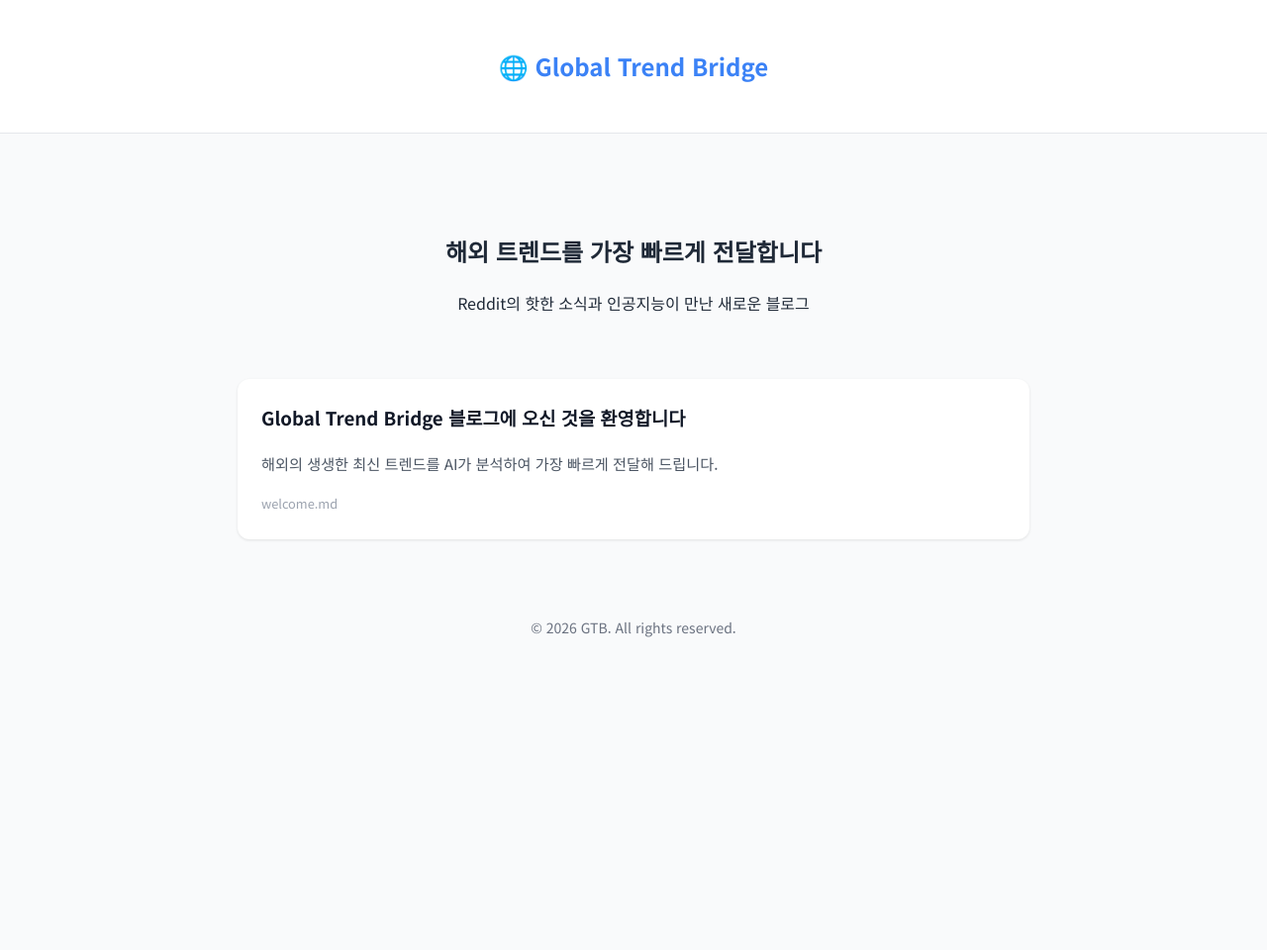
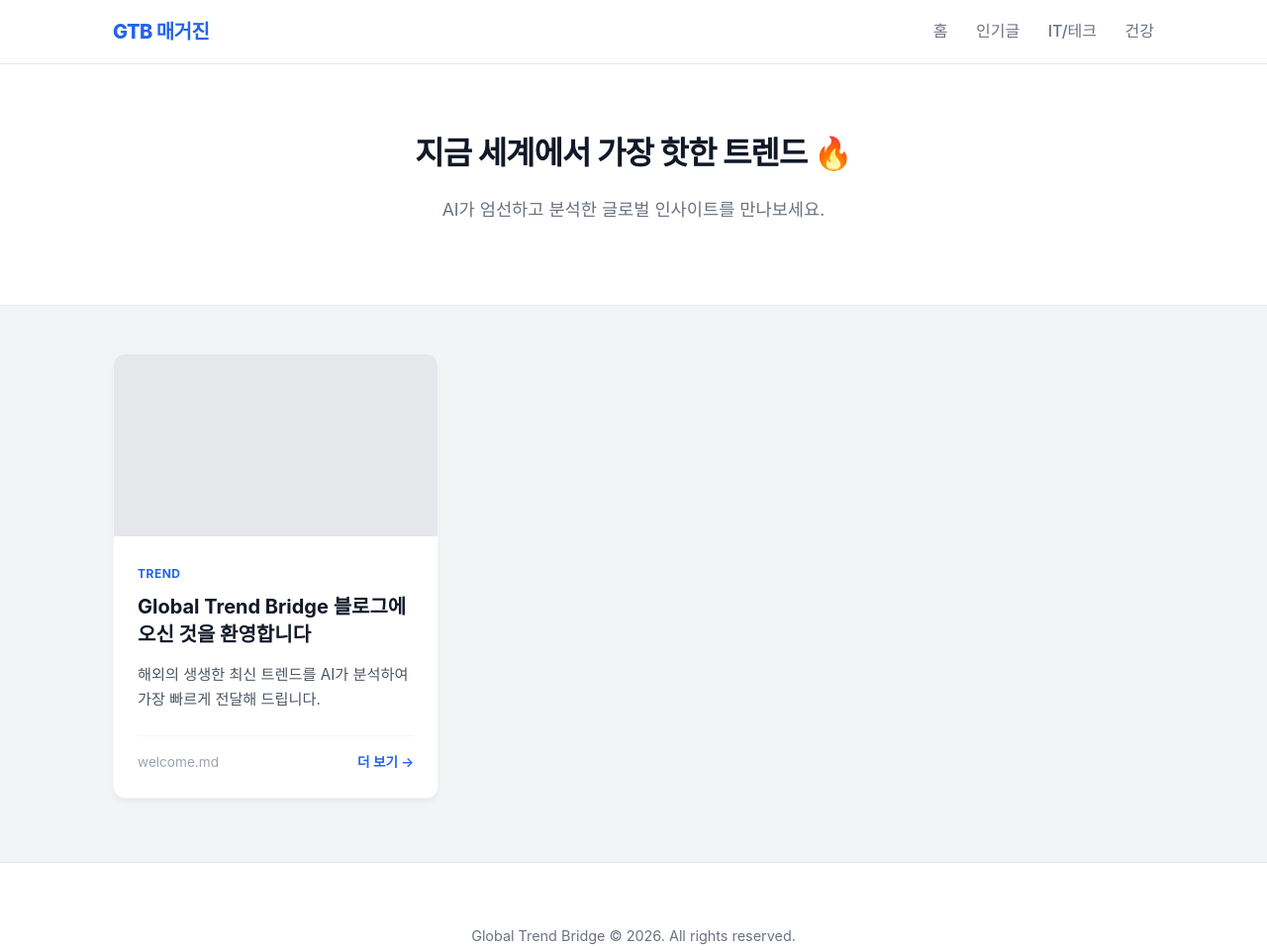
Before and after one commit to dorisurararara-crypto/auto_blog, an Astro site: page / in a window 1280 px wide. Shown: the whole page at 99% size. Before the commit the page ends 800 px from the top, so only its background shows below. Built offline with nearby package versions, Linux system fonts and the light colour scheme; Astro itself is replaced by a stand-in of ours; a web font is replaced by a local one.

Commit message:
Design Update: Modern magazine style with Pretendard font

```diff
--- a/src/layouts/Layout.astro
+++ b/src/layouts/Layout.astro
@@ -6,58 +6,92 @@ const { title = "Global Trend Bridge" } = Astro.props;
 	<head>
 		<meta charset="utf-8" />
 		<link rel="icon" type="image/svg+xml" href="/favicon.svg" />
-		<meta name="viewport" content="width=device-width" />
+		<meta name="viewport" content="width=device-width, initial-scale=1" />
 		<meta name="generator" content={Astro.generator} />
 		<title>{title}</title>
+		<link rel="stylesheet" as="style" crossorigin href="https://cdn.jsdelivr.net/gh/orioncactus/pretendard@v1.3.9/dist/web/static/pretendard.min.css" />
 		<style is:global>
-			@import url('https://fonts.googleapis.com/css2?family=Noto+Sans+KR:wght@400;700&display=swap');
 			:root {
-				--primary: #3b82f6;
-				--text-dark: #1f2937;
-				--bg-light: #f9fafb;
+				--primary: #2563eb;
+				--text-main: #111827;
+				--text-sub: #6b7280;
+				--bg-body: #f3f4f6;
+				--bg-card: #ffffff;
 			}
 			body {
-				font-family: 'Noto Sans KR', sans-serif;
-				background-color: var(--bg-light);
-				color: var(--text-dark);
+				font-family: 'Pretendard', -apple-system, BlinkMacSystemFont, system-ui, Roboto, sans-serif;
+				background-color: var(--bg-body);
+				color: var(--text-main);
 				margin: 0;
 				line-height: 1.6;
+				-webkit-font-smoothing: antialiased;
 			}
+			* { box-sizing: border-box; }
+			a { text-decoration: none; color: inherit; transition: color 0.2s; }
+
 			.container {
-				max-width: 800px;
+				max-width: 1100px;
 				margin: 0 auto;
-				padding: 2rem;
+				padding: 0 1.5rem;
 			}
+
+			/* Header */
 			header {
+				background: rgba(255, 255, 255, 0.95);
+				backdrop-filter: blur(10px);
+				border-bottom: 1px solid #e5e7eb;
+				position: sticky;
+				top: 0;
+				z-index: 100;
+				padding: 1rem 0;
+			}
+			.header-inner {
+				display: flex;
+				justify-content: space-between;
+				align-items: center;
+			}
+			.logo {
+				font-size: 1.25rem;
+				font-weight: 800;
+				color: var(--primary);
+				letter-spacing: -0.5px;
+			}
+			.nav-links a {
+				margin-left: 1.5rem;
+				font-weight: 500;
+				color: var(--text-sub);
+			}
+			.nav-links a:hover { color: var(--primary); }
+
+			/* Footer */
+			footer {
 				background: white;
-				border-bottom: 1px solid #e5e7eb;
-				padding: 1rem 0;
+				border-top: 1px solid #e5e7eb;
+				padding: 3rem 0;
+				margin-top: 4rem;
 				text-align: center;
-			}
-			header h1 {
-				margin: 0;
-				color: var(--primary);
-				font-size: 1.5rem;
-			}
-			footer {
-				text-align: center;
-				padding: 2rem 0;
-				color: #6b7280;
-				font-size: 0.875rem;
+				color: var(--text-sub);
+				font-size: 0.9rem;
 			}
 		</style>
 	</head>
 	<body>
 		<header>
-			<div class="container">
-				<h1>🌐 Global Trend Bridge</h1>
+			<div class="container header-inner">
+				<a href="/" class="logo">GTB 매거진</a>
+				<nav class="nav-links">
+					<a href="/">홈</a>
+					<a href="#">인기글</a>
+					<a href="#">IT/테크</a>
+					<a href="#">건강</a>
+				</nav>
 			</div>
 		</header>
-		<main class="container">
+		<main>
 			<slot />
 		</main>
 		<footer>
-			<p>&copy; 2026 GTB. All rights reserved.</p>
+			<p>Global Trend Bridge &copy; 2026. All rights reserved.</p>
 		</footer>
 	</body>
 </html>
--- a/src/pages/index.astro
+++ b/src/pages/index.astro
@@ -3,62 +3,114 @@ import Layout from '../layouts/Layout.astro';
 import { getCollection } from 'astro:content';
 
 const allPosts = await getCollection('blog');
-// 최신순 정렬
 allPosts.sort((a, b) => b.id.localeCompare(a.id));
 ---
 
-<Layout title="Global Trend Bridge - 최신 트렌드">
-	<section class="hero">
-		<h2>해외 트렌드를 가장 빠르게 전달합니다</h2>
-		<p>Reddit의 핫한 소식과 인공지능이 만난 새로운 블로그</p>
-	</section>
+<Layout title="GTB 매거진 - 트렌드의 최전선">
+	<div class="hero-section">
+		<div class="container">
+			<h2>지금 세계에서 가장 핫한 트렌드 🔥</h2>
+			<p>AI가 엄선하고 분석한 글로벌 인사이트를 만나보세요.</p>
+		</div>
+	</div>
 
-	<div class="post-grid">
+	<div class="container">
+		<div class="grid">
 			{allPosts.map((post) => (
-			<article class="post-card">
+				<article class="card">
 					<a href={`/blog/${post.slug}`}>
+						<div class="card-image">
+							{post.data.image && <img src={post.data.image} alt={post.data.title} loading="lazy" />}
+						</div>
+						<div class="card-content">
+							<span class="tag">Trend</span>
 							<h3>{post.data.title}</h3>
-					<p>{post.data.summary}</p>
+							<p class="summary">{post.data.summary}</p>
+							<div class="card-footer">
 								<span class="date">{post.id.split('_')[0]}</span>
+								<span class="read-more">더 보기 →</span>
+							</div>
+						</div>
 					</a>
 				</article>
 			))}
 		</div>
+	</div>
 </Layout>
 
 <style>
-	.hero {
+	.hero-section {
+		background: white;
+		padding: 4rem 0;
 		text-align: center;
-		padding: 3rem 0;
+		margin-bottom: 3rem;
+		border-bottom: 1px solid #e5e7eb;
 	}
-	.post-grid {
+	.hero-section h2 { margin: 0 0 0.5rem; font-size: 2rem; letter-spacing: -1px; }
+	.hero-section p { color: #6b7280; font-size: 1.1rem; }
+
+	.grid {
 		display: grid;
+		grid-template-columns: repeat(auto-fill, minmax(320px, 1fr));
 		gap: 2rem;
 	}
-	.post-card {
+	.card {
 		background: white;
-		padding: 1.5rem;
-		border-radius: 0.75rem;
-		box-shadow: 0 1px 3px rgba(0,0,0,0.1);
-		transition: transform 0.2s;
+		border-radius: 12px;
+		overflow: hidden;
+		box-shadow: 0 4px 6px -1px rgba(0, 0, 0, 0.05);
+		transition: transform 0.2s, box-shadow 0.2s;
+		border: 1px solid #f3f4f6;
 	}
-	.post-card:hover {
-		transform: translateY(-4px);
+	.card:hover {
+		transform: translateY(-5px);
+		box-shadow: 0 10px 15px -3px rgba(0, 0, 0, 0.1);
 	}
-	.post-card a {
-		text-decoration: none;
-		color: inherit;
+	.card-image {
+		aspect-ratio: 16/9;
+		overflow: hidden;
+		background: #e5e7eb;
 	}
-	.post-card h3 {
-		margin-top: 0;
-		color: #111827;
+	.card-image img {
+		width: 100%;
+		height: 100%;
+		object-fit: cover;
+		transition: transform 0.3s;
 	}
-	.post-card p {
+	.card:hover .card-image img { transform: scale(1.05); }
+
+	.card-content { padding: 1.5rem; }
+	.tag {
+		font-size: 0.75rem;
+		color: #2563eb;
+		font-weight: 700;
+		text-transform: uppercase;
+		letter-spacing: 0.5px;
+	}
+	.card h3 {
+		font-size: 1.25rem;
+		margin: 0.5rem 0 0.75rem;
+		line-height: 1.4;
+		word-break: keep-all;
+	}
+	.summary {
+		font-size: 0.95rem;
 		color: #4b5563;
-		font-size: 0.95rem;
+		line-height: 1.6;
+		display: -webkit-box;
+		-webkit-line-clamp: 2;
+		-webkit-box-orient: vertical;
+		overflow: hidden;
+		margin-bottom: 1.5rem;
 	}
-	.date {
-		font-size: 0.8rem;
+	.card-footer {
+		display: flex;
+		justify-content: space-between;
+		align-items: center;
+		font-size: 0.85rem;
 		color: #9ca3af;
+		border-top: 1px solid #f3f4f6;
+		padding-top: 1rem;
 	}
+	.read-more { color: #2563eb; font-weight: 600; }
 </style>
```
Also changed, not shown: src/pages/blog/[slug].astro (+104 -23 lines), 캡쳐.png. Lines whose indentation alone changed are shown as unchanged.
